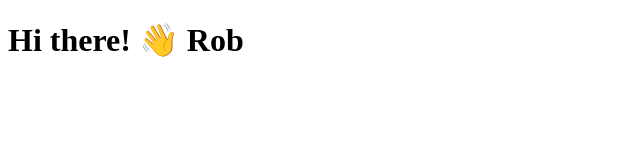
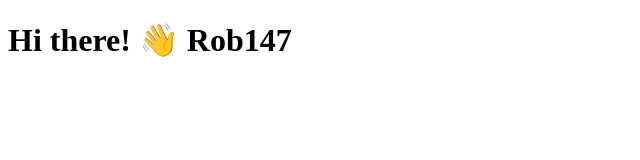
Before and after one commit to MiquelMarinoEspinosa/react-tutorial, a React (Vite) app in the folder reactpro/: page / in a window 1280 px wide. Shown: the top 160 px of the page, without its empty margins (0-640 px from the left). Built offline with nearby package versions, Linux system fonts and the light colour scheme.

Commit message:
pass objects and arrays as props

```diff
--- a/reactpro/src/App.jsx
+++ b/reactpro/src/App.jsx
@@ -1,9 +1,16 @@
 import Hello from "./components/Hello";
 
 function App() {
+  const person = {
+    name: "Rob",
+    message: "Hi there!",
+    emoji: "👋",
+    seatNumbers: [1, 4, 7],
+  };
+
   return (
     <div className="App">
-      <Hello name="Rob" message="Hi there!" emoji="👋" />
+      <Hello person={person} />
     </div>
   );
 }
--- a/reactpro/src/components/Hello.jsx
+++ b/reactpro/src/components/Hello.jsx
@@ -1,8 +1,9 @@
-function Hello({ name, message, emoji }) {
+function Hello({ person }) {
   return (
     <div>
       <h1>
-        {message} {emoji} {name}
+        {person.message} {person.emoji} {person.name}
+        {person.seatNumbers}
       </h1>
     </div>
   );
```
